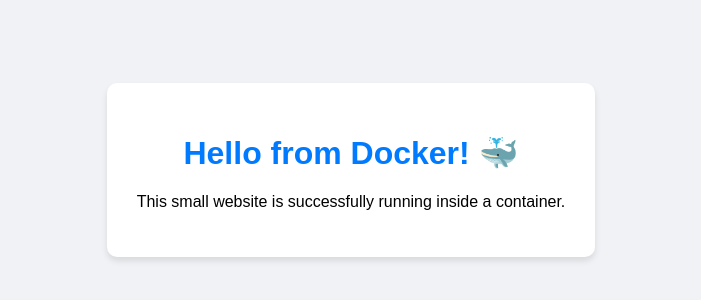
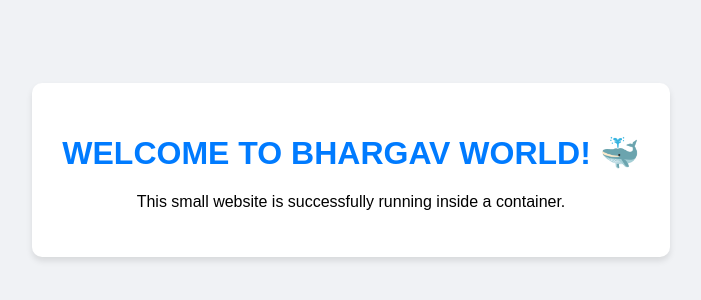
Before and after one commit to bhargav-annareddy/test-project, a plain HTML site: page index.html in a window 1280 px wide. Shown: the part 230-530 px from the top of the page, without its empty margins (289-990 px from the left). Drawn offline with Linux system fonts and the light colour scheme.

Commit message:
Update greeting message in index.html

```diff
--- a/index.html
+++ b/index.html
@@ -8,7 +8,7 @@
 </head>
 <body>
     <div class="card">
-        <h1>Hello from Docker! 🐳</h1>
+        <h1>WELCOME TO BHARGAV WORLD! 🐳</h1>
         <p>This small website is successfully running inside a container.</p>
     </div>
 </body>
```
